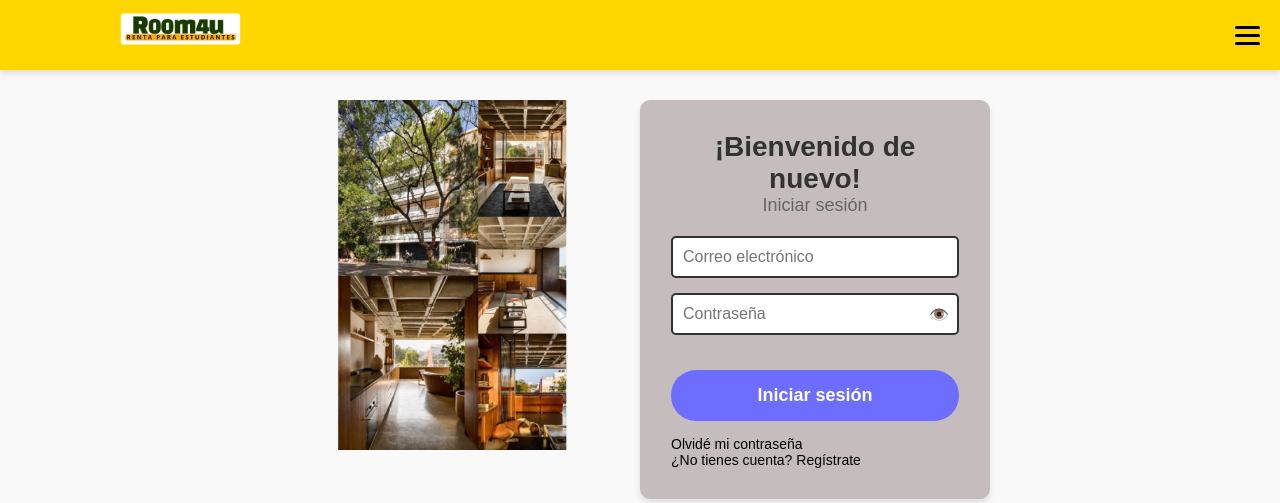
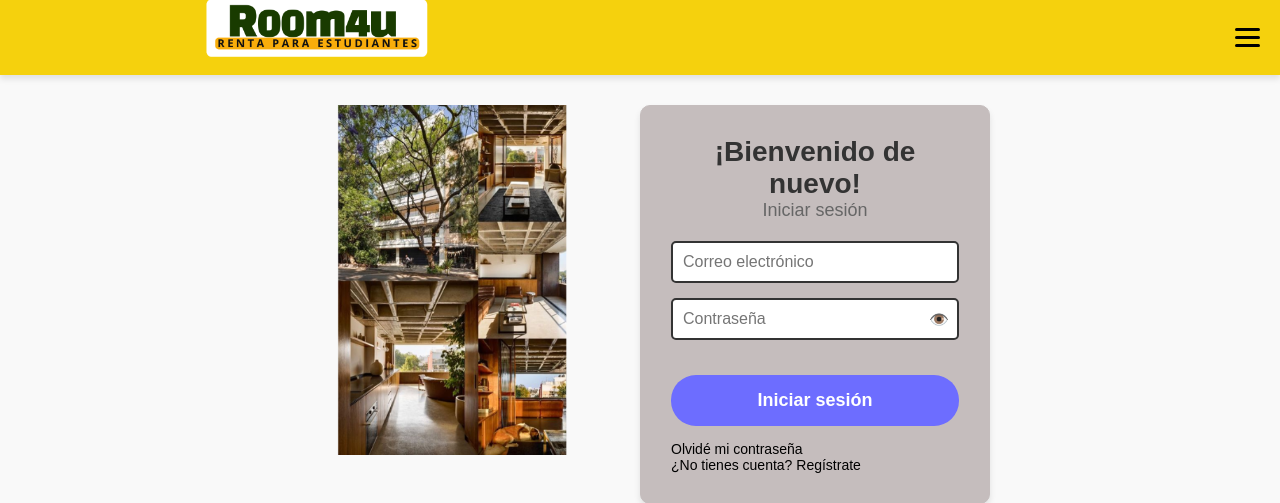
Before and after one commit to LidiaMargarita/ROOM4U, a PHP site: page /inicio-sesion/index.html in a window 1280 px wide. Shown: the top 503 px of the page. Run offline with PHP 8.4, Linux system fonts and the light colour scheme.

Commit message:
inicio sesion

```diff
--- a/inicio-sesion/style.css
+++ b/inicio-sesion/style.css
@@ -12,17 +12,17 @@ body {
 
 /* Cabecera */
 header {
-    background-color: #FFD700; /* Amarillo brillante */
+    background-color: #f5d10d; /* Amarillo brillante */
     display: flex;
     justify-content: space-between;
     align-items: center;
     padding: 10px 20px;
-    height: 70px; /* Ajustar la altura */
+    height: 75px; /* Ajustar la altura */
     box-shadow: 0px 4px 6px rgba(0, 0, 0, 0.1);
 }
 
 .logo {
-    height: 180px; /* Tamaño ajustado del logo */
+    height: 333px; /* Tamaño ajustado del logo */
     object-fit: contain;
 }
 
```
